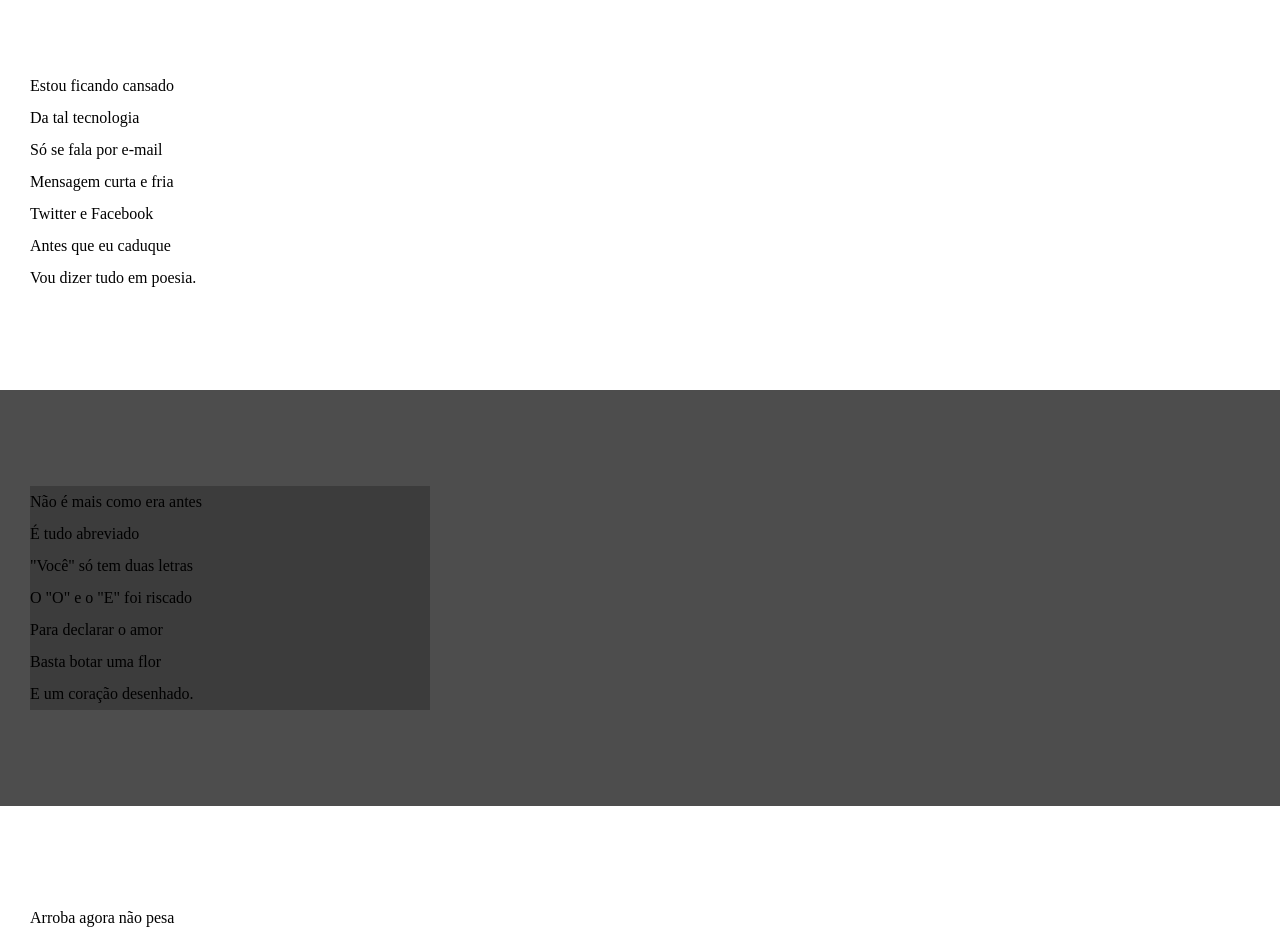
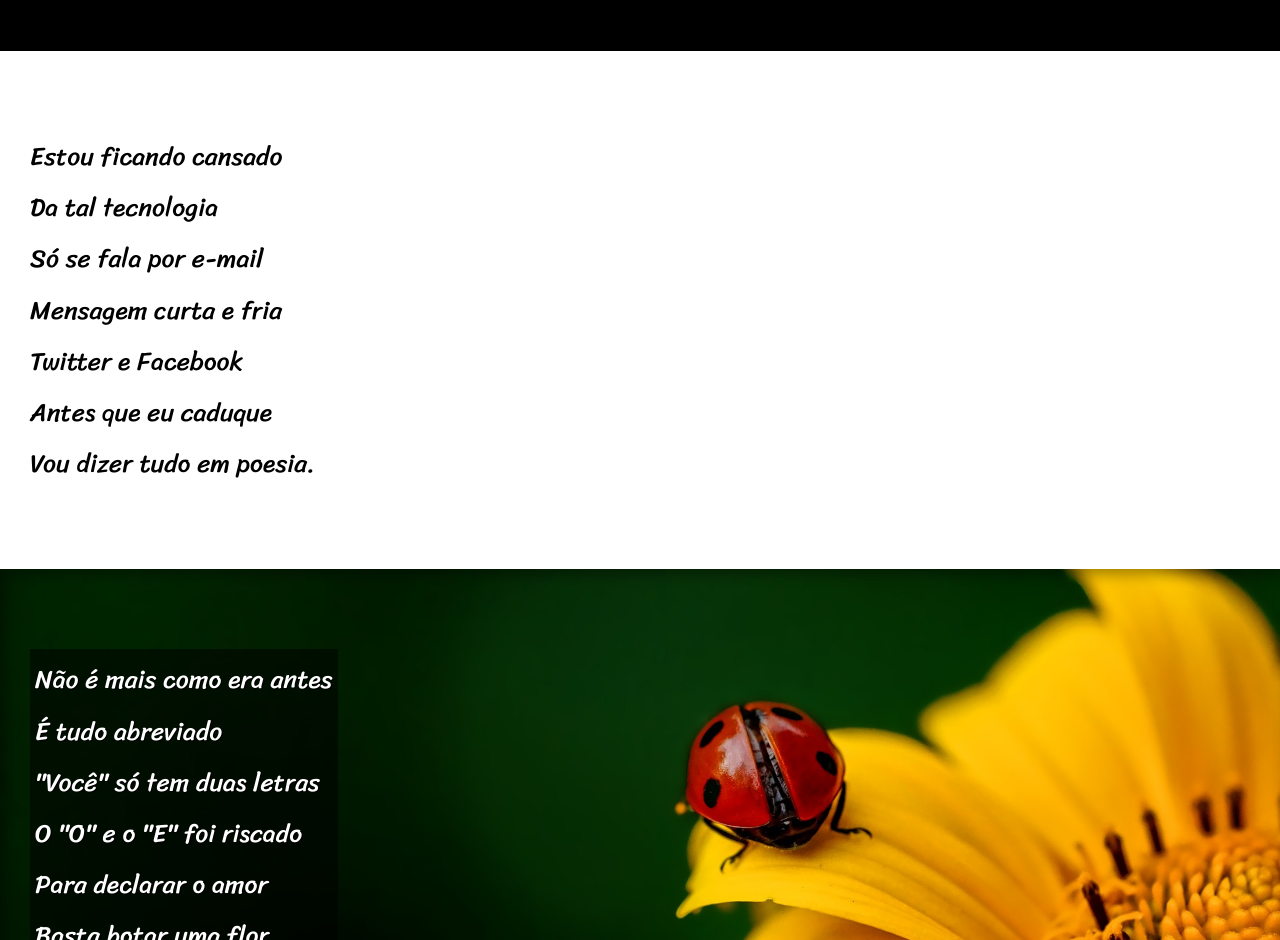
Before and after one commit to torreskauan/html-css, a plain HTML site: page desafio012/index.html in a window 1280 px wide. Shown: the part 181-1121 px from the top of the page. Drawn offline with Linux system fonts and the light colour scheme.

Commit message:
cordel feito.

```diff
--- a/desafio012/index.html
+++ b/desafio012/index.html
@@ -34,7 +34,7 @@
 
 
 
-    <section class="imagem">
+    <section class="imagem" id="img01">
         <p>
             Não é mais como era antes <br>
             É tudo abreviado <br>
@@ -65,7 +65,7 @@
         </p>
    </section>
 
-    <section class="imagem">
+    <section class="imagem" id="img02">
         <p>
             Tenho saudade das cartas <br>
             Escritas com a própria mão <br>
--- a/desafio012/style.css
+++ b/desafio012/style.css
@@ -1,25 +1,46 @@
 @charset "utf-8";
+
+@import url('https://fonts.googleapis.com/css2?family=Sriracha&display=swap');
+@import url('https://fonts.googleapis.com/css2?family=Passion+One&display=swap');
+
+:root{
+    --fonte1: verdana, geneva, Tahoma, sans-serif;
+    --fonte2: 'Sriracha', cursive;
+    --fonte3: 'Passion One', cursive;
+}
+
+
+*{
+    margin: 0;
+    padding: 0;
+    font-size: 1em;
+}
+
+body,html{
+    min-width: 100vh;
+    margin: 0;
+    font-family: var(--fonte1);
+}
 
 header{
     background-color: black;
     text-align: center;
-
-
-}
-body,html{
-    margin: 0;
 }
 
 header h1{
     color: white;
     margin: 0;
     padding-top: 50px;
+    font-family: var(--fonte3);
+    font-variant: small-caps;
+    font-size: 8vw;
 }
 
 header p{
     color: white;
-    margin: 0;
+
     padding-bottom: 50px;
+
 }
 
 header a, footer a{
@@ -42,17 +63,34 @@ section{
     padding-bottom: 10vh;
     padding-left: 30px;
     line-height: 2em;
+    font-family: var(--fonte2);
+    font-size: 2vw;
 }
 
 section.imagem{
     background-color: rgb(77, 77, 77);
+    color: white;
+    box-shadow: inset 6px 6px 13px 0px rgba(0, 0, 0, 0.356);
+    background-position: right center;
+    background-attachment: fixed;
+    background-size: cover;
 }
 
 section.imagem p{
-    background-color: rgba(0, 0, 0, 0.219);
-    width: 400px;
+    background-color: rgba(0, 0, 0, 0.521);
+    display: inline-block;
+    padding: 5px;
+    text-shadow: 1px 1px 0 black;
 }
 
+#img01{
+    background-image: url('imagens/background001.jpg');
+
+}
+
+#img02{
+    background-image: url('imagens/background002.jpg');
+}
 footer{
     background-color: black;
     padding: 10px;
```
